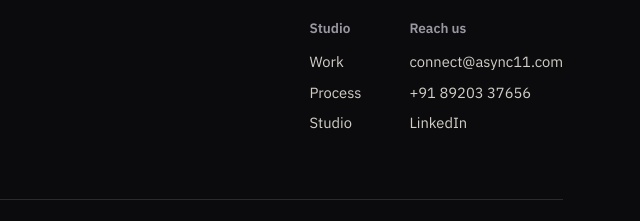
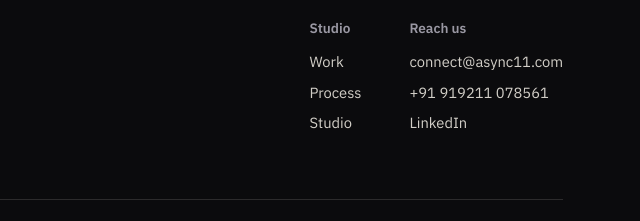
Before and after one commit to Bittu2903/Async11.com, a plain HTML site: page index.html in a window 1280 px wide. Shown: the part 4592-4813 px from the top of the page, 640-1280 px from the left. Drawn offline with Linux system fonts and the light colour scheme.

Commit message:
Update index.html

```diff
--- a/index.html
+++ b/index.html
@@ -645,7 +645,7 @@
     <div class="footer-col">
       <h4>Reach us</h4>
       <a href="mailto:connect@async11.com">connect@async11.com</a>
-      <a href="https://wa.me/919211078561" target="_blank" rel="noopener">+91 89203 37656</a>
+      <a href="https://wa.me/919211078561" target="_blank" rel="noopener">+91 919211 078561</a>
       <a href="https://www.linkedin.com/company/144803663/" target="_blank" rel="noopener">LinkedIn</a>
     </div>
   </div>
```
